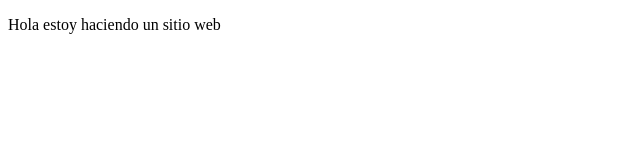
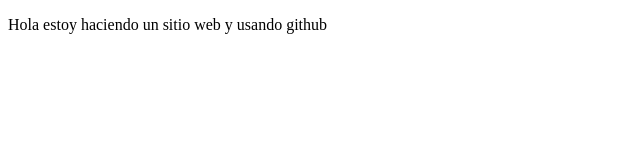
Before and after one commit to franngomezz27/preworkcourse, a plain HTML site: page index.html in a window 1280 px wide. Shown: the whole page, without its empty margins (0-640 px from the left). Drawn offline with Linux system fonts and the light colour scheme.

Commit message:
cambios pagina web

```diff
--- a/index.html
+++ b/index.html
@@ -7,7 +7,7 @@
     <title>hola mundo</title>
 </head>
 <body>
-    <p> Hola estoy haciendo un sitio web</p>
+    <p> Hola estoy haciendo un sitio web y usando github</p>
 
 </body>
 </html>
```
